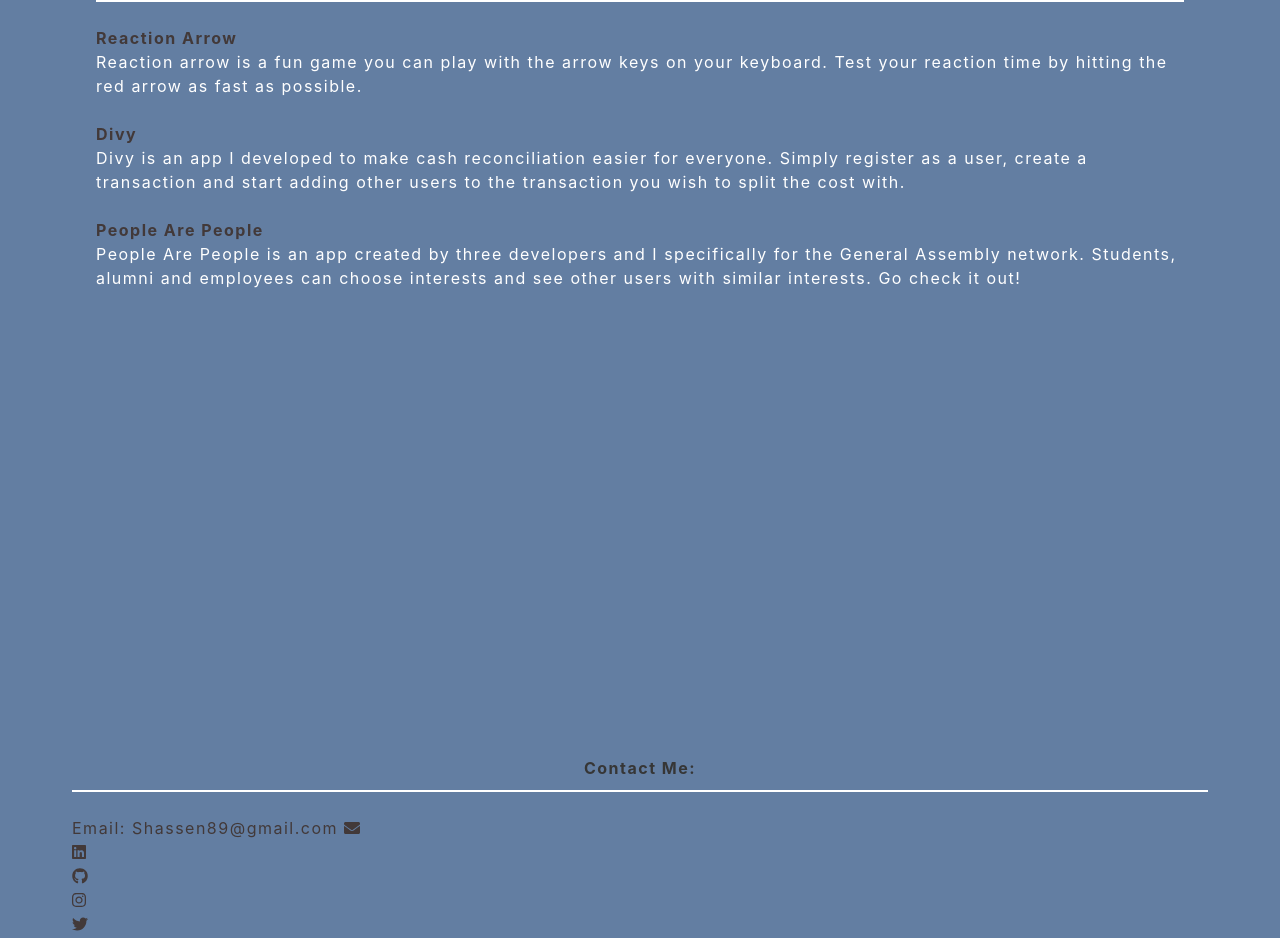
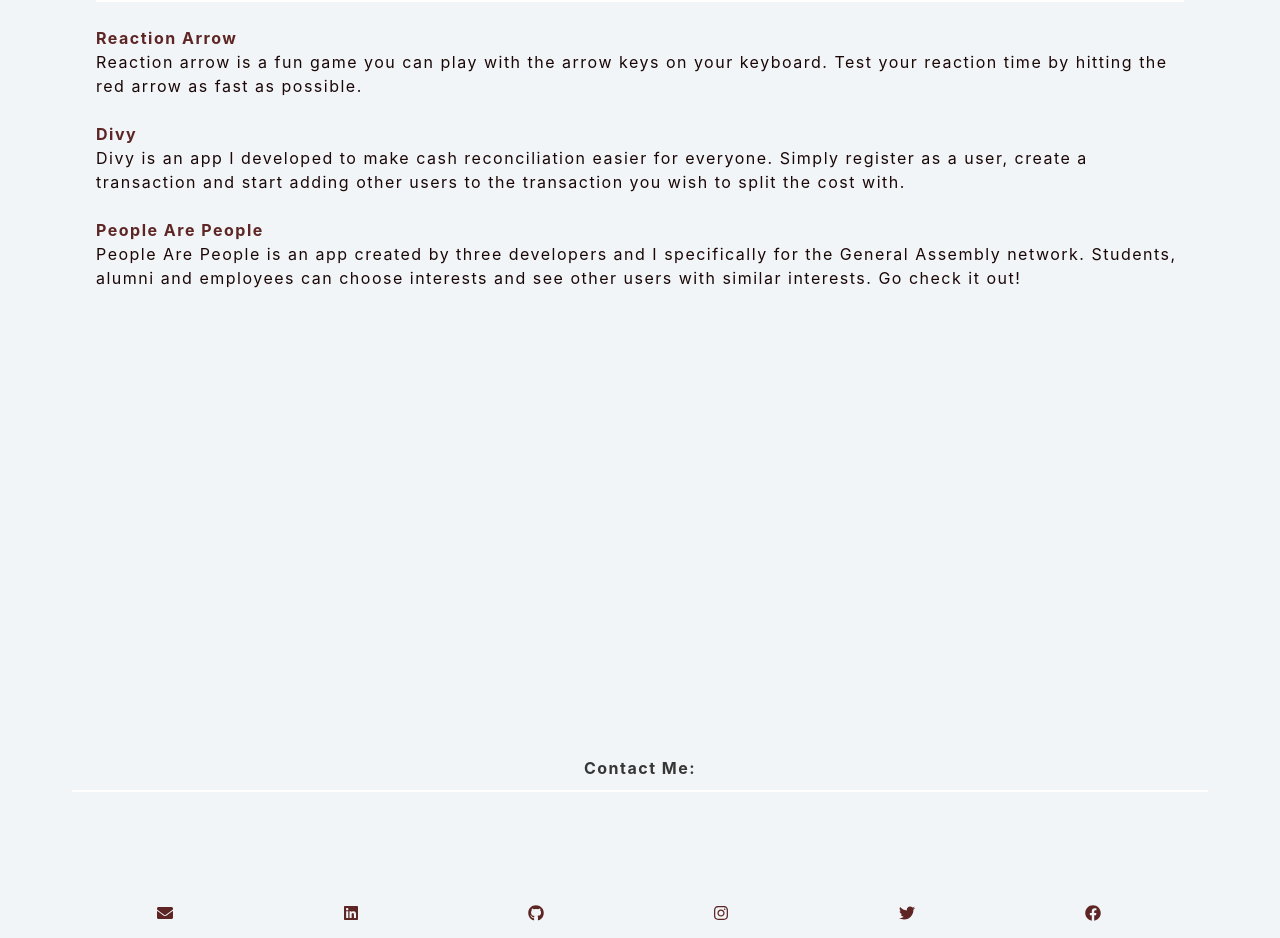
Before and after one commit to shassen/portfolio, a React (Create React App) app: page / in a window 1280 px wide. Shown: the part 960-1898 px from the top of the page. Built offline with nearby package versions, Linux system fonts and the light colour scheme.

Commit message:
Fixed bugs preventing my profile image from displaying. Fixed colors and added favicons for social media contacts.

```diff
--- a/src/App.css
+++ b/src/App.css
@@ -1,14 +1,24 @@
 .App {
   /* margin: 0; */
-  background-color: #637EA2;
+  background-color: rgb(241, 245, 247);
   letter-spacing: 1.5px;
-  color: white;
+  color: rgb(27, 7, 7);
 }
 
 a {
   display: block;
   text-decoration: none;
-  color: rgb(66, 57, 57);
+  color: rgb(255, 255, 255);
+}
+
+.contact {
+  color: rgb(94, 37, 37);
+  display: inline-block;
+  margin: 7.5%;
+}
+
+.projects {
+  color: rgb(94, 37, 37);
 }
 
 .level-item {
@@ -40,5 +50,5 @@ a {
 .level {
   padding: 20px 0;
   /* border: 1px solid black; */
-  background-color: rgba(255, 243, 214, 0.801);
+  background-color: rgba(15, 44, 43, 0.801);
 }
--- a/src/App.jsx
+++ b/src/App.jsx
@@ -62,7 +62,7 @@ class App extends Component {
         <About name={this.state.info}/>
         <Projects projects={this.state.projects}/>
         <Contact info={this.state.info} social={this.state.contact}/>
-        <Footer name={this.state.info.name}/>
+        {/* <Footer name={this.state.info.name}/> */}
       </div>
         );
       }
--- a/src/components/Contact.jsx
+++ b/src/components/Contact.jsx
@@ -9,12 +9,12 @@ export default function Contact(props) {
     <section id="contact" className="section is-medium">
       <div className="container">
         <h1 className="headers"><strong>Contact Me:</strong></h1><br />
-        <a href="mailto:shassen89@gmail.com"><h1>Email: {props.info.email} < FontAwesomeIcon icon={faEnvelope} /></h1></a>
-        <a href={props.social.linkedIn}>< FontAwesomeIcon icon={faLinkedin} /></a>
-        <a href={props.social.github}>< FontAwesomeIcon icon={faGithub} /></a>
-        <a href={props.social.instagram}>< FontAwesomeIcon icon={faInstagram} /></a>
-        <a href={props.social.twitter}>< FontAwesomeIcon icon={faTwitter} /></a>
-        <a href={props.social.facebook}>< FontAwesomeIcon icon={faFacebook} /></a>
+        <a className="contact" href="mailto:shassen89@gmail.com">< FontAwesomeIcon icon={faEnvelope} /></a>
+        <a className="contact" href={props.social.linkedIn}>< FontAwesomeIcon icon={faLinkedin} /></a>
+        <a className="contact" href={props.social.github}>< FontAwesomeIcon icon={faGithub} /></a>
+        <a className="contact" href={props.social.instagram}>< FontAwesomeIcon icon={faInstagram} /></a>
+        <a className="contact" href={props.social.twitter}>< FontAwesomeIcon icon={faTwitter} /></a>
+        <a className="contact" href={props.social.facebook}>< FontAwesomeIcon icon={faFacebook} /></a>
       </div>
     </section>
   )
--- a/src/components/Projects.jsx
+++ b/src/components/Projects.jsx
@@ -7,15 +7,15 @@ export default function Projects(props) {
       <div className="container">
         <h1 className="headers"><strong>My Projects:</strong></h1><br />
         {/* <a href={props.projects.tff.url}>{props.projects.tff.name}</a> */}
-        <a href={props.projects.ra.url}><strong>{props.projects.ra.name}</strong></a>
+        <a className="projects" href={props.projects.ra.url}><strong>{props.projects.ra.name}</strong></a>
         <p>Reaction arrow is a fun game you can play with the arrow keys on your keyboard. Test your reaction time
            by hitting the red arrow as fast as possible.
         </p><br />
-        <a href={props.projects.divy.url}><strong>{props.projects.divy.name}</strong></a>
+        <a className="projects" href={props.projects.divy.url}><strong>{props.projects.divy.name}</strong></a>
         <p>Divy is an app I developed to make cash reconciliation easier for everyone. Simply register as a user, create a transaction
            and start adding other users to the transaction you wish to split the cost with.
         </p><br />
-        <a href={props.projects.pap.url}><strong>{props.projects.pap.name}</strong></a>
+        <a className="projects" href={props.projects.pap.url}><strong>{props.projects.pap.name}</strong></a>
         <p>People Are People is an app created by three developers and I specifically for the General Assembly network.
            Students, alumni and employees can choose interests and see other users with similar interests. Go check it out!
         </p><br />
```
